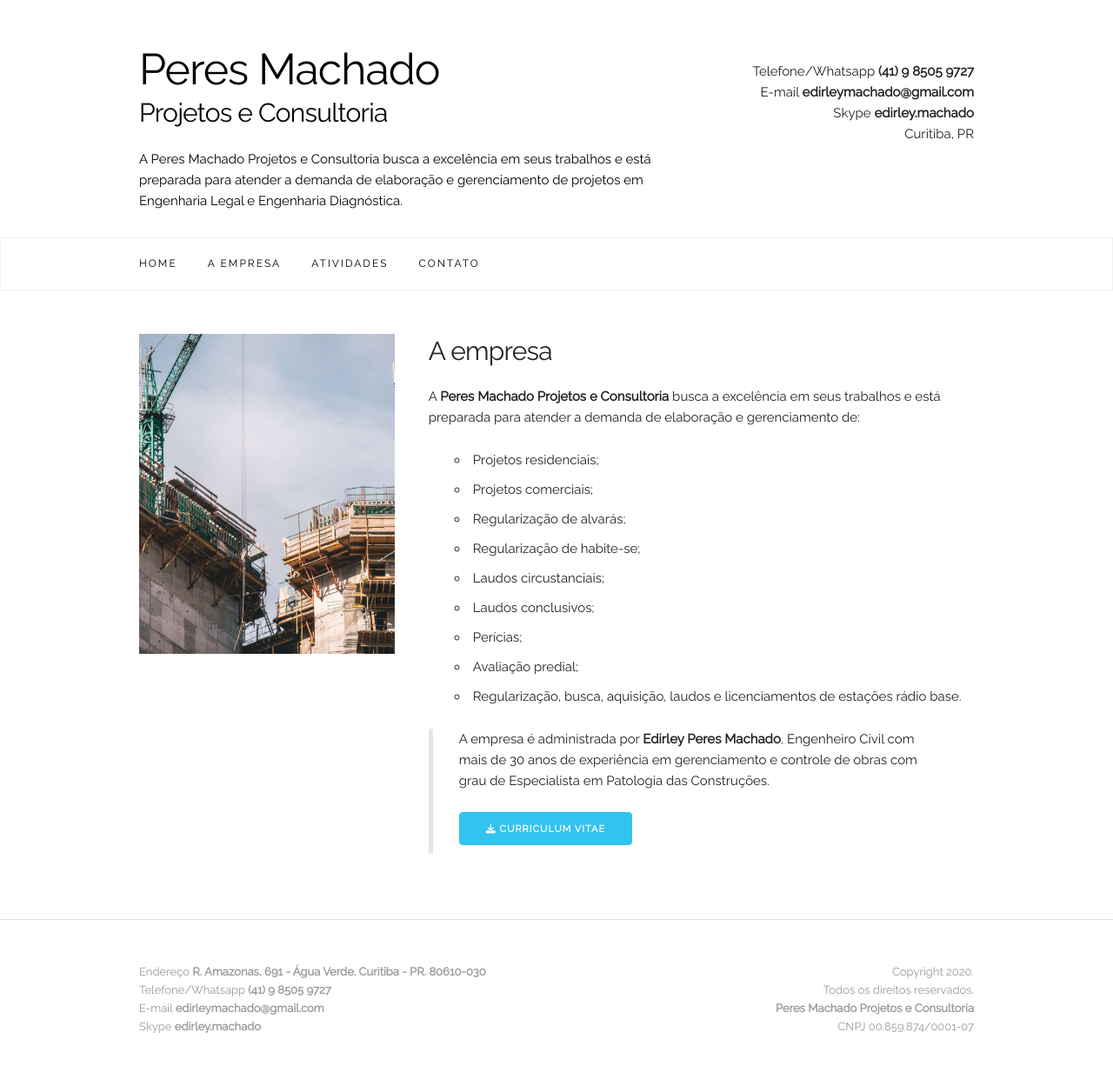
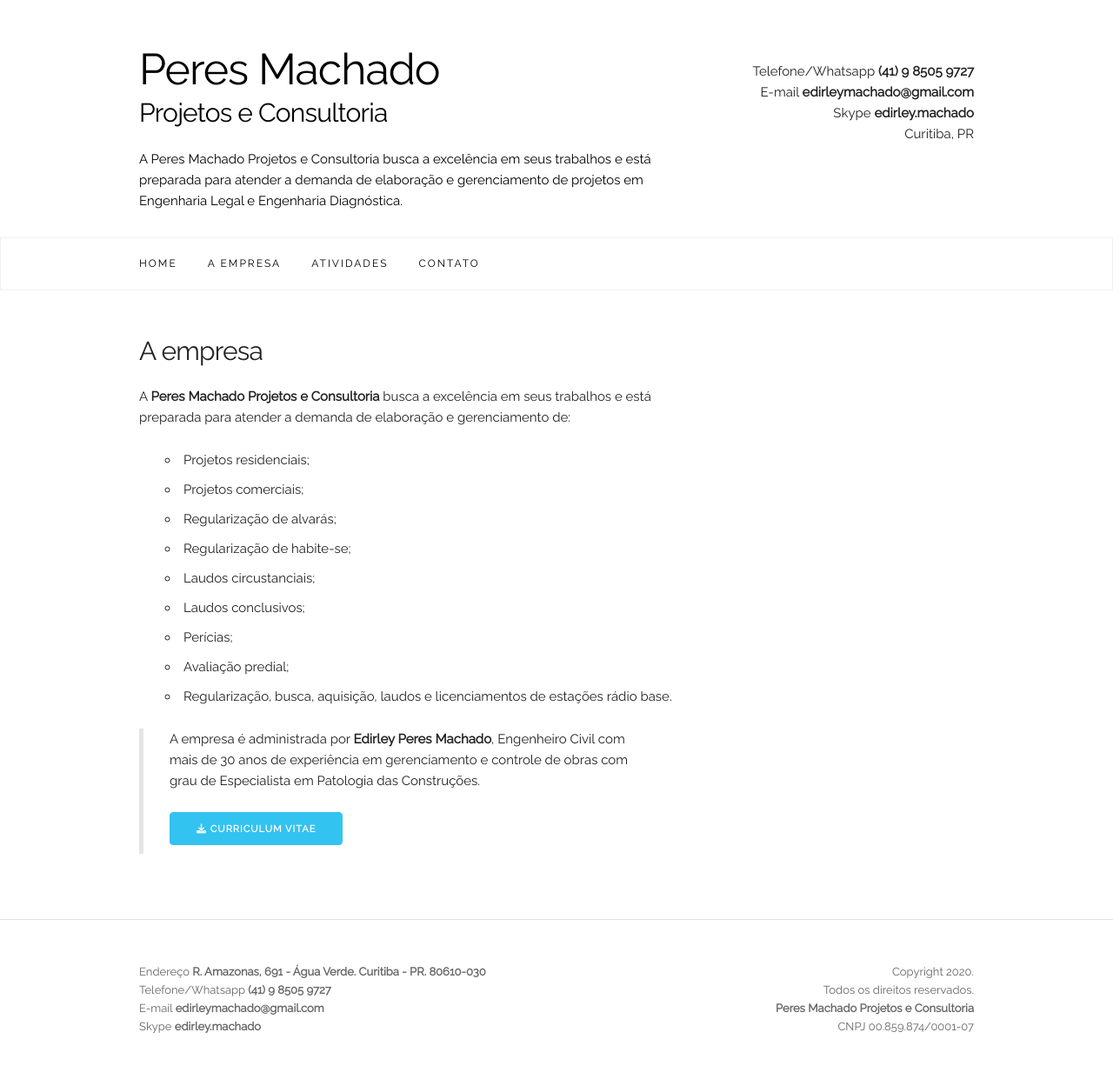
Before and after one commit to brizental/peresmachado, a Jekyll site: the page built from empresa.html, in a window 1280 px wide. Shown: the whole page at 87% size. Built offline with Jekyll 4.4.1, drawn with Linux system fonts in a browser that asks for light colours; nearby versions of some CDN libraries.

Commit message:
Address accessibility and performance concerns

```diff
--- a/_includes/head.html
+++ b/_includes/head.html
@@ -1,7 +1,10 @@
 <head>
     <title>{% if page.title %}{{ page.title }} - {% endif %}{{ site.title }}</title>
+
     <meta name="description" content="{{ site.description }}" />
     <meta name="viewport" content="width=device-width, initial-scale=1">
+    <meta http-equiv="Content-Language" content="pt-br">
+
     <meta http-equiv="Content-Type" content="text/html; charset=UTF-8"/>
     <link href="https://fonts.googleapis.com/css?family=Fira+Code:400,500,700&display=swap" rel="stylesheet">
 
--- a/_layouts/default.html
+++ b/_layouts/default.html
@@ -1,5 +1,5 @@
 <!DOCTYPE html>
-<html>
+<html lang=”pt-br”>
   {% include head.html %}
   <body>
     {% include header.html %}
--- a/_sass/main.scss
+++ b/_sass/main.scss
@@ -156,7 +156,7 @@
 	padding-top: 5rem;
 	margin-top: 5rem;
 	border-top: 1px solid #E1E1E1;
-	color: #999;
+	color: #666;
 	font-size: 1.3rem;
 
 	.right {
--- a/empresa.html
+++ b/empresa.html
@@ -4,9 +4,6 @@
 ---
 
 <div class="row">
-	<div id="building" class="four columns">
-		<img src="/assets/images/building.jpg" alt="Edifīcio em construção. Foto por Matías Santana em Unsplash.">
-	</div>
 	<div class="eight columns">
 		<h4>A empresa</h4>
 		<p>A <strong>Peres Machado Projetos e Consultoria</strong> busca a excelência em seus trabalhos e está preparada para atender a demanda de elaboração e gerenciamento de:</p>
```
Also changed, not shown: assets/images/building.jpg (deleted).
